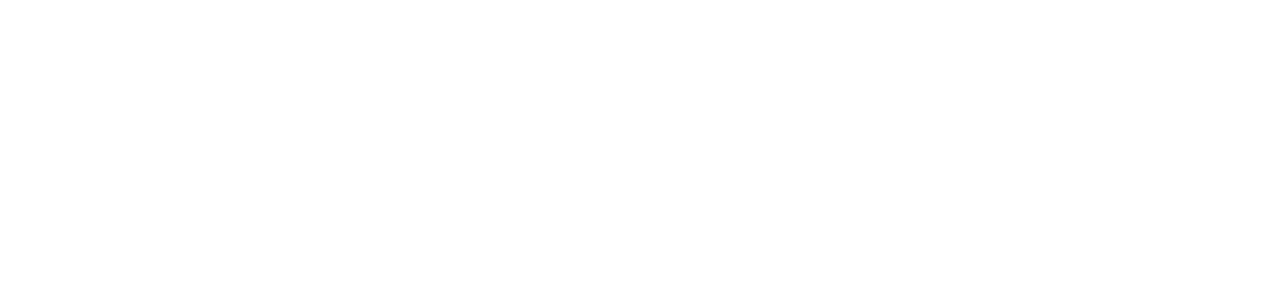
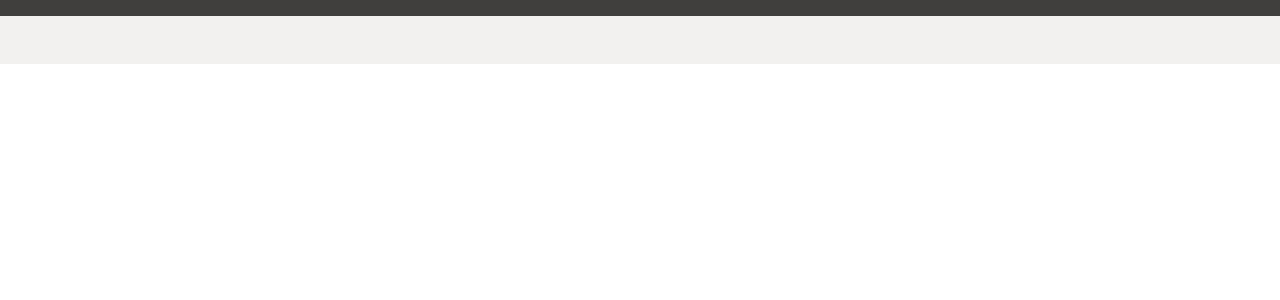
Before and after one commit to SDSC-Cali-Coders/Legato, a React (Create React App) app in the folder frontend/: page / in a window 1280 px wide. Shown: the top 300 px of the page. Built offline with nearby package versions, Linux system fonts and the light colour scheme; a web font is replaced by a local one.

Commit message:
Refactored Template to Login, with basic structure
Co-authored-by: calistajlee <calistajlee@users.noreply.github.com>
Co-authored-by: lingyuchen <lingyuchen@users.noreply.github.com>

```diff
--- a/frontend/src/App.js
+++ b/frontend/src/App.js
@@ -1,9 +1,9 @@
 import './App.css';
-import Template from './components/Template';
+import Login from './components/Login';
 
 function App() {
   return (
-    <Template/>
+    <Login/>
   );
 }
 
--- /dev/null
+++ b/frontend/src/components/Login.jsx
@@ -0,0 +1,20 @@
+import React from 'react';
+export default function Login() {
+    return (
+        <>
+            {/* Sectioning off page into 3 main sections */}
+            <section id='title' className='p-2 bg-neutral-dark text-light'>
+            </section>
+
+            <section id="blurb" className='p-4 bg-neutral-light'>
+            </section>
+
+            {/* ToDo:
+        - blurred background until scrolled down
+        - filling out carousel with demos of our app
+        */}
+            <section id="demo">
+            </section>
+        </>
+    )
+}
--- a/frontend/src/components/Template.jsx
+++ /dev/null
@@ -1,11 +0,0 @@
-import React from 'react';
-
-const Template = () => {
-    return (
-        <div>
-
-        </div>
-    );
-}
-
-export default Template;
```
